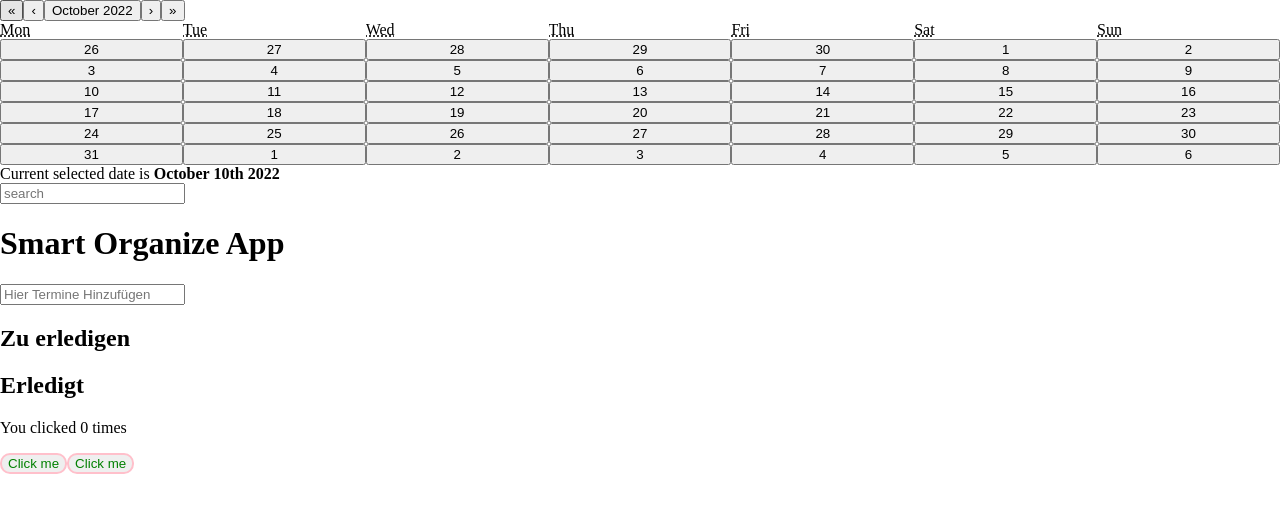
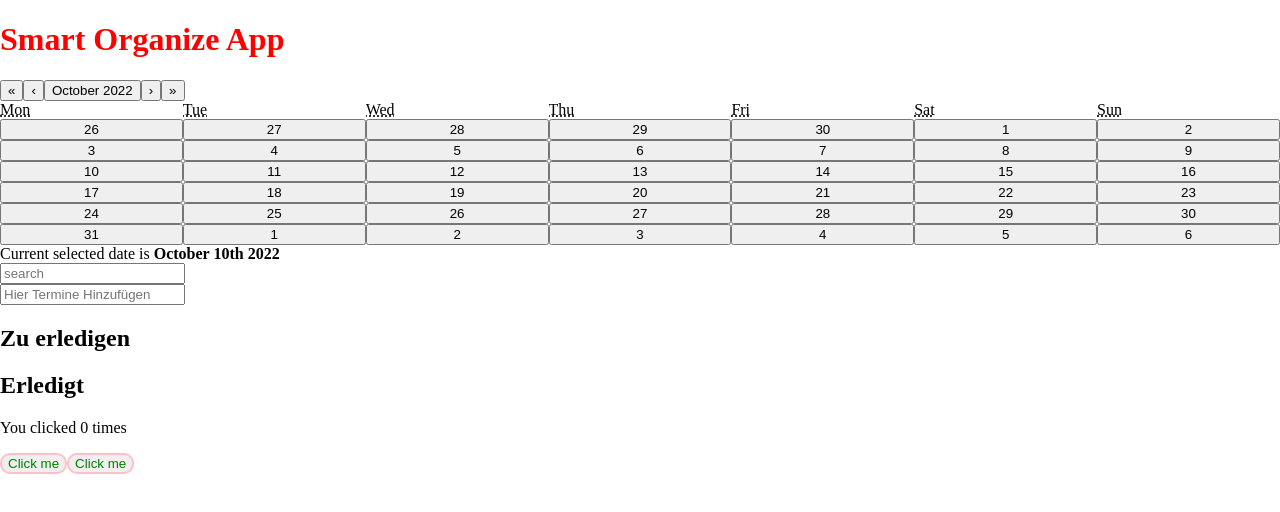
Before and after one commit to Nassir-Al/capstone-project, a Next.js app: page / in a window 1280 px wide. Shown: the top 512 px of the page. Built offline with nearby package versions, Linux system fonts and the light colour scheme.

Commit message:
styling Headline

```diff
--- a/src/components/Calendar.js
+++ b/src/components/Calendar.js
@@ -2,7 +2,7 @@ import moment from 'moment';
 import {useState} from 'react';
 import Calendar from 'react-calendar';
 
-import {CalenderContainer} from './Calender.styled';
+import {CalenderContainer} from '../components/styled.components/Calender.styled';
 
 export default function App() {
 	const [dateState, setDateState] = useState(new Date());
--- a/src/components/Counter.js
+++ b/src/components/Counter.js
@@ -1,6 +1,6 @@
 import {useState} from 'react';
 
-import {Buttons} from './Buttons.styled';
+import {Buttons} from './styled.components/Buttons.styled';
 
 export default function Example() {
 	const [count, setCount] = useState(0);
--- /dev/null
+++ b/src/components/styled.components/headline1.styled.js
@@ -0,0 +1,10 @@
+import styled from 'styled-components';
+
+export const Headline1 = styled.h1`
+	color: red;
+`;
+
+export const Div_Headline1 = styled.div`
+	border: 1px;
+	border-radius: 1px solid black;
+`;
--- a/src/components/todoitem.js
+++ b/src/components/todoitem.js
@@ -1,4 +1,4 @@
-import {Buttons} from '../components/Buttons.styled';
+import {Buttons} from '../components/styled.components/Buttons.styled';
 
 const TodoItem = ({id, done, title, onToggleTodo, onDeleteTodo}) => {
 	return (
--- a/src/pages/index.js
+++ b/src/pages/index.js
@@ -3,9 +3,9 @@ import {v4 as uuid} from 'uuid';
 
 import Calendar from '../components/Calendar';
 import Counter from '../components/Counter';
+import {Div_Headline1, Headline1} from '../components/styled.components/headline1.styled';
 import TodoList from '../components/toList.js';
 import useStore from '../components/useStore';
-
 export default function Home() {
 	const todos = useStore(state => state.todos);
 	const setTodos = useStore(state => state.setTodos);
@@ -44,6 +44,9 @@ export default function Home() {
 	// Suche von Todos
 	return (
 		<>
+			<Div_Headline1>
+				<Headline1>Smart Organize App</Headline1>
+			</Div_Headline1>
 			<Calendar></Calendar>
 			<form>
 				<input
@@ -52,8 +55,6 @@ export default function Home() {
 					placeholder="search"
 				/>
 			</form>
-
-			<h1>Smart Organize App</h1>
 
 			<div>
 				<input
```
Also changed, not shown: src/components/styled.components/Buttons.styled.js (renamed from src/components/Buttons.styled.js), src/components/styled.components/Calender.styled.js (renamed from src/components/Calender.styled.js).
